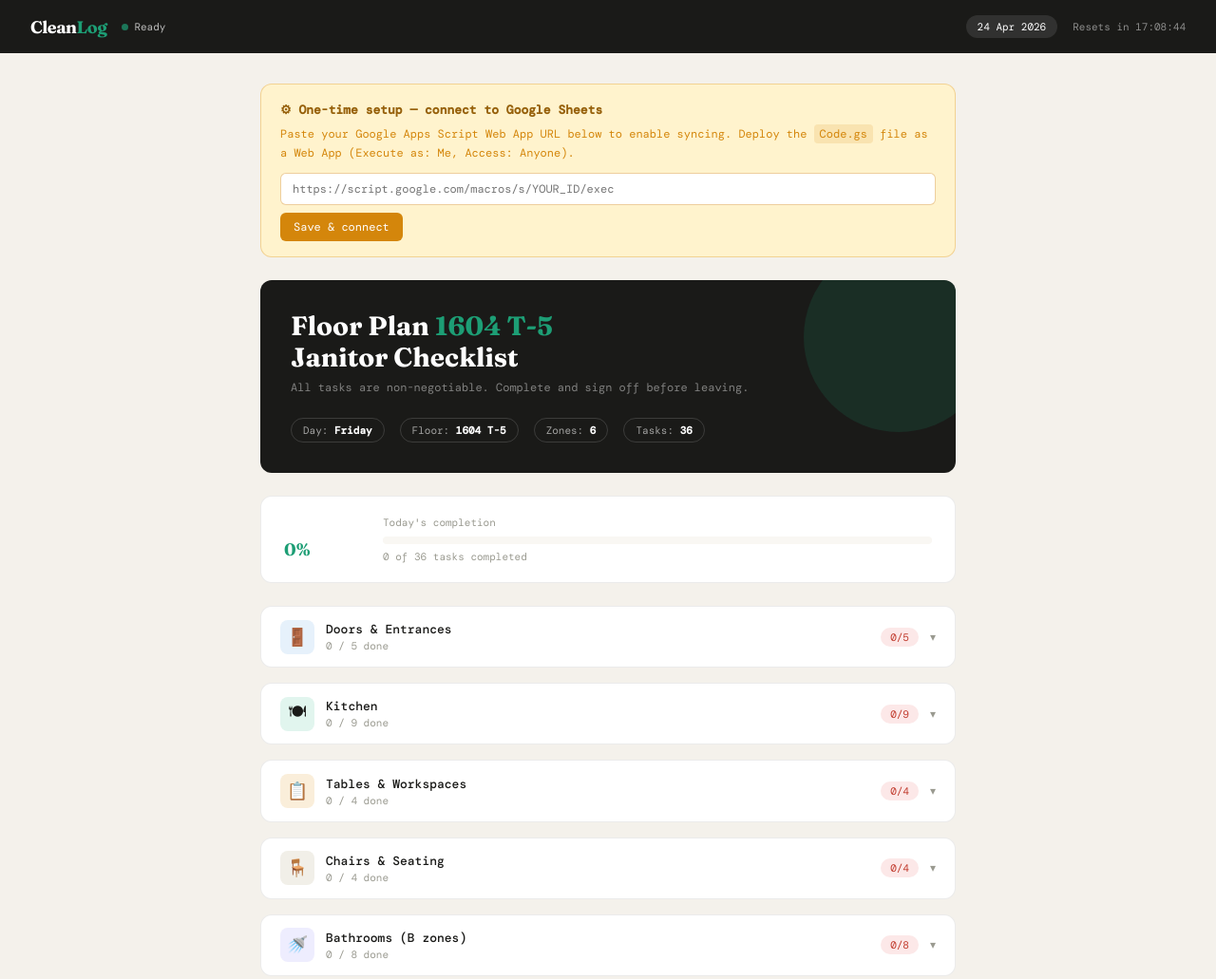
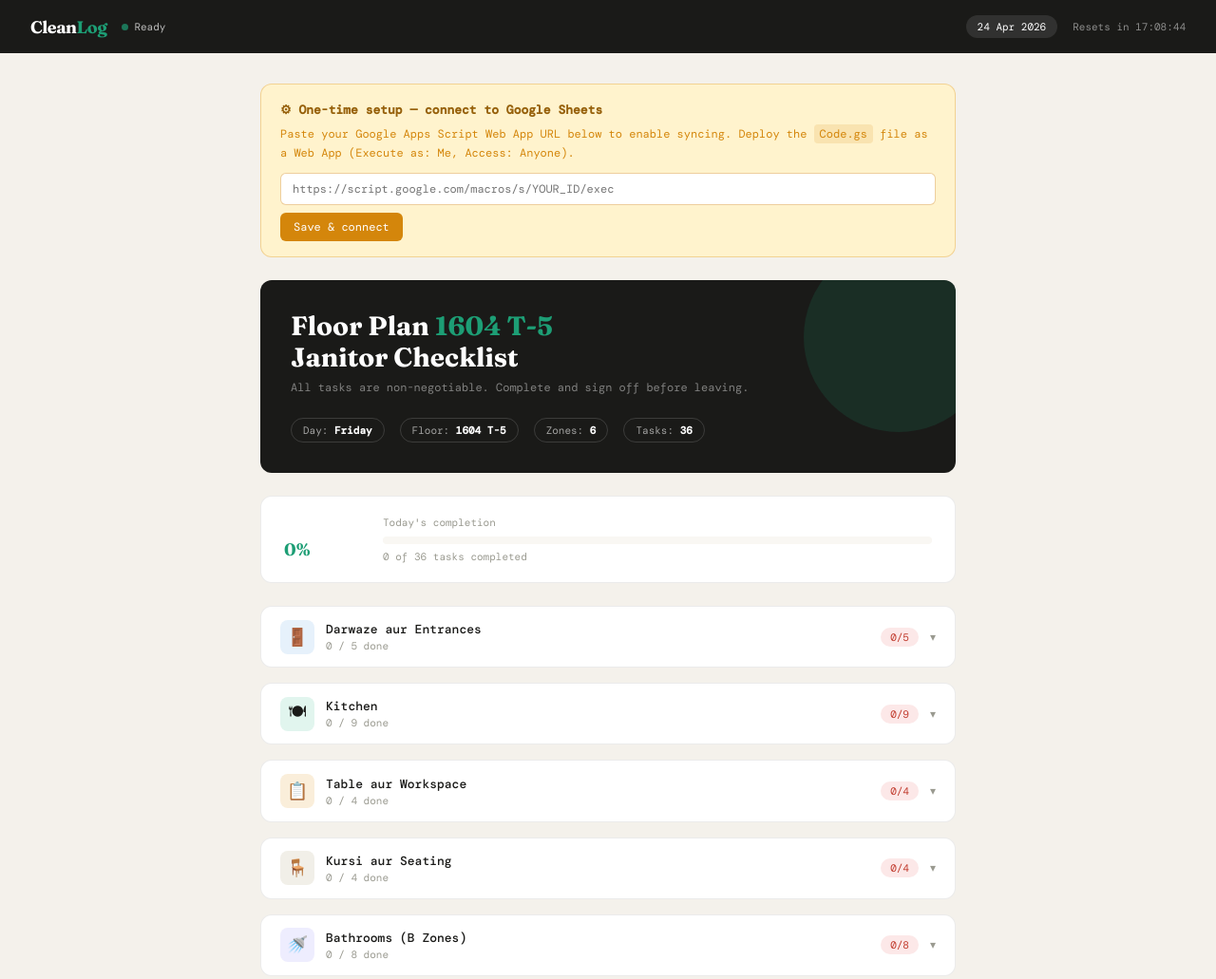
Before and after one commit to AdarshCoder397/janitor-ms, a plain HTML site: page index.html in a window 1280 px wide. Shown: the top 1031 px of the page at 95% size. Drawn offline with nearby package versions, Linux system fonts and the light colour scheme.

Commit message:
Update index.html

```diff
--- a/index.html
+++ b/index.html
@@ -323,70 +323,64 @@
 // DATA
 // ═══════════════════════════════════════════════
 const ZONES = [
-  {
-    id: 'doors', title: 'Doors & Entrances', icon: '🚪', color: '#e6f1fb',
+  { id: 'doors', title: 'Darwaze aur Entrances', icon: '🚪', color: '#e6f1fb',
     tasks: [
-      { text: 'Wipe all door handles and push plates with disinfectant', req: true },
-      { text: 'Clean glass panels on all doors — no smudges or fingerprints', req: true },
-      { text: 'Sweep and mop the entrance area floor', req: true },
-      { text: 'Check door closer mechanisms — wipe hinges and frames', req: false },
-      { text: 'Clear any items or shoes left at the entrance', req: true },
+      { text: 'Sabhi darwaze ke handle aur push plate ko disinfectant se saaf karo', req: true },
+      { text: 'Sabhi darwazo ke glass panels saaf karo — koi smudge ya ungli ke nishan nahi chahiye', req: true },
+      { text: 'Entrance area ka floor jhado aur pocha lagao', req: true },
+      { text: 'Door closer mechanism check karo — hinge aur frame pocho', req: false },
+      { text: 'Entrance pe rakhi koi bhi cheez ya chappal hata do', req: true },
     ]
   },
-  {
-    id: 'kitchen', title: 'Kitchen', icon: '🍽', color: '#e1f5ee',
+  { id: 'kitchen', title: 'Kitchen', icon: '🍽', color: '#e1f5ee',
     tasks: [
-      { text: 'Wash and dry all dishes, cups, and cutlery — return to correct storage', req: true },
-      { text: 'Sort dishes: plates on shelf, cups on hooks, cutlery in drawer — no mixing', req: true },
-      { text: 'Wipe down countertops and sink with disinfectant', req: true },
-      { text: 'Clean stovetop / hotplate — remove grease and spills', req: true },
-      { text: 'Empty kitchen trash bin and replace bag', req: true },
-      { text: 'Wipe exterior of microwave, kettle, and appliances', req: false },
-      { text: 'Clean inside sink — no food residue or stains', req: true },
-      { text: 'Mop kitchen floor — pay attention to corners and under shelves', req: false },
-      { text: 'Refill dish soap and hand wash if below half', req: false },
+      { text: 'Sabhi bartan, cup, aur chamche dhoye aur sukhao — sahi jagah rakh do', req: true },
+      { text: 'Bartan sort karo: plate shelf pe, cup hooks pe, chamche drawer mein — mixing nahi honi chahiye', req: true },
+      { text: 'Countertop aur sink ko disinfectant se pocho', req: true },
+      { text: 'Stovetop / hotplate saaf karo — grease aur gilandar saaf karo', req: true },
+      { text: 'Kitchen ka kuda dabbe ka bag badlo aur dabbe ko khali karo', req: true },
+      { text: 'Microwave, kettle, aur appliances ka bahar se saaf karo', req: false },
+      { text: 'Sink ke andar saaf karo — khaane ka koi nishan ya daag nahi chahiye', req: true },
+      { text: 'Kitchen floor ka pocha lagao — corners aur shelves ke neeche dhyan do', req: false },
+      { text: 'Dish soap aur hand wash adhe se kam ho toh refill karo', req: false },
     ]
   },
-  {
-    id: 'tables', title: 'Tables & Workspaces', icon: '📋', color: '#faeeda',
+  { id: 'tables', title: 'Table aur Workspace', icon: '📋', color: '#faeeda',
     tasks: [
-      { text: 'Wipe all tabletops with a clean damp cloth — remove crumbs and stains', req: true },
-      { text: 'Clear any leftover food, wrappers, or personal items from tables', req: true },
-      { text: 'Wipe table legs and bases', req: false },
-      { text: 'Ensure no cables are dangling dangerously on or under desks', req: false },
+      { text: 'Sabhi tabletop ko geele kaprde se pocho — crumbs aur daag hata do', req: true },
+      { text: 'Table se khaana, wrapper, ya personal cheezein hata do', req: true },
+      { text: 'Table ke paer aur base pocho', req: false },
+      { text: 'Dekho koi cable desk ke upar ya neeche khatra na ban rahi ho', req: false },
     ]
   },
-  {
-    id: 'chairs', title: 'Chairs & Seating', icon: '🪑', color: '#f1efe8',
+  { id: 'chairs', title: 'Kursi aur Seating', icon: '🪑', color: '#f1efe8',
     tasks: [
-      { text: 'Push all chairs back into position at their respective tables', req: true },
-      { text: 'Align chairs straight and evenly spaced at each table', req: true },
-      { text: 'Wipe chair seats and backrests — remove dust and stains', req: false },
-      { text: 'Check for broken chairs — tag and report to supervisor immediately', req: true },
+      { text: 'Sabhi kursiyo ko unke table ke paas wapas rakh do', req: true },
+      { text: 'Kursiyo ko seedha aur barabar duriya pe align karo', req: true },
+      { text: 'Kursi ki seat aur backrest pocho — dhool aur daag hata do', req: false },
+      { text: 'Tooti kursi check karo — tag lagao aur supervisor ko turant batao', req: true },
     ]
   },
-  {
-    id: 'bathrooms', title: 'Bathrooms (B zones)', icon: '🚿', color: '#eeedfe',
+  { id: 'bathrooms', title: 'Bathrooms (B Zones)', icon: '🚿', color: '#eeedfe',
     tasks: [
-      { text: 'Scrub and disinfect all toilet bowls', req: true },
-      { text: 'Wipe toilet seat, lid, and exterior with disinfectant', req: true },
-      { text: 'Clean and disinfect washbasins and taps', req: true },
-      { text: 'Wipe bathroom doors, handles, and light switches', req: true },
-      { text: 'Mop bathroom floors — no puddles or wet spots left', req: true },
-      { text: 'Refill soap dispensers, toilet paper, and paper towels', req: true },
-      { text: 'Empty bathroom trash bins and replace bags', req: true },
-      { text: 'Ensure mirrors are clean — no water spots or smudges', req: false },
+      { text: 'Sabhi toilet bowls ko scrub karo aur disinfect karo', req: true },
+      { text: 'Toilet seat, dhakkan, aur bahari hissa disinfectant se pocho', req: true },
+      { text: 'Washbasin aur naal saaf aur disinfect karo', req: true },
+      { text: 'Bathroom ke darwaze, handle, aur light switch pocho', req: true },
+      { text: 'Bathroom floor ka pocha lagao — koi paani ka dhabbha nahi rehna chahiye', req: true },
+      { text: 'Soap dispenser, toilet paper, aur paper towel refill karo', req: true },
+      { text: 'Bathroom ke kude ke dabbe khali karo aur bag badlo', req: true },
+      { text: 'Sheeshaa saaf karo — paani ke nishan ya smudge nahi chahiye', req: false },
     ]
   },
-  {
-    id: 'general', title: 'General Sign-off', icon: '✓', color: '#eaf3de',
+  { id: 'general', title: 'General Sign-off', icon: '✓', color: '#eaf3de',
     tasks: [
-      { text: 'Sweep and mop all corridor and hallway floors', req: false },
-      { text: 'Empty all general waste bins and replace bags', req: true },
-      { text: 'Wipe light switches throughout the floor', req: false },
-      { text: 'Check that all windows are closed before leaving', req: true },
-      { text: 'Return all cleaning supplies to the storage area neatly', req: false },
-      { text: 'Log signed and submitted', req: true },
+      { text: 'Sabhi corridor aur hallway floors jhado aur pocha lagao', req: false },
+      { text: 'Sabhi general kude ke dabbe khali karo aur bag badlo', req: true },
+      { text: 'Poore floor mein light switches pocho', req: false },
+      { text: 'Jaane se pehle check karo ki sabhi khidkiyan band hain', req: true },
+      { text: 'Sabhi safai ka saamaan storage area mein seedha rakh do', req: false },
+      { text: 'Log sign karke jama karo', req: true },
     ]
   }
 ];
```
